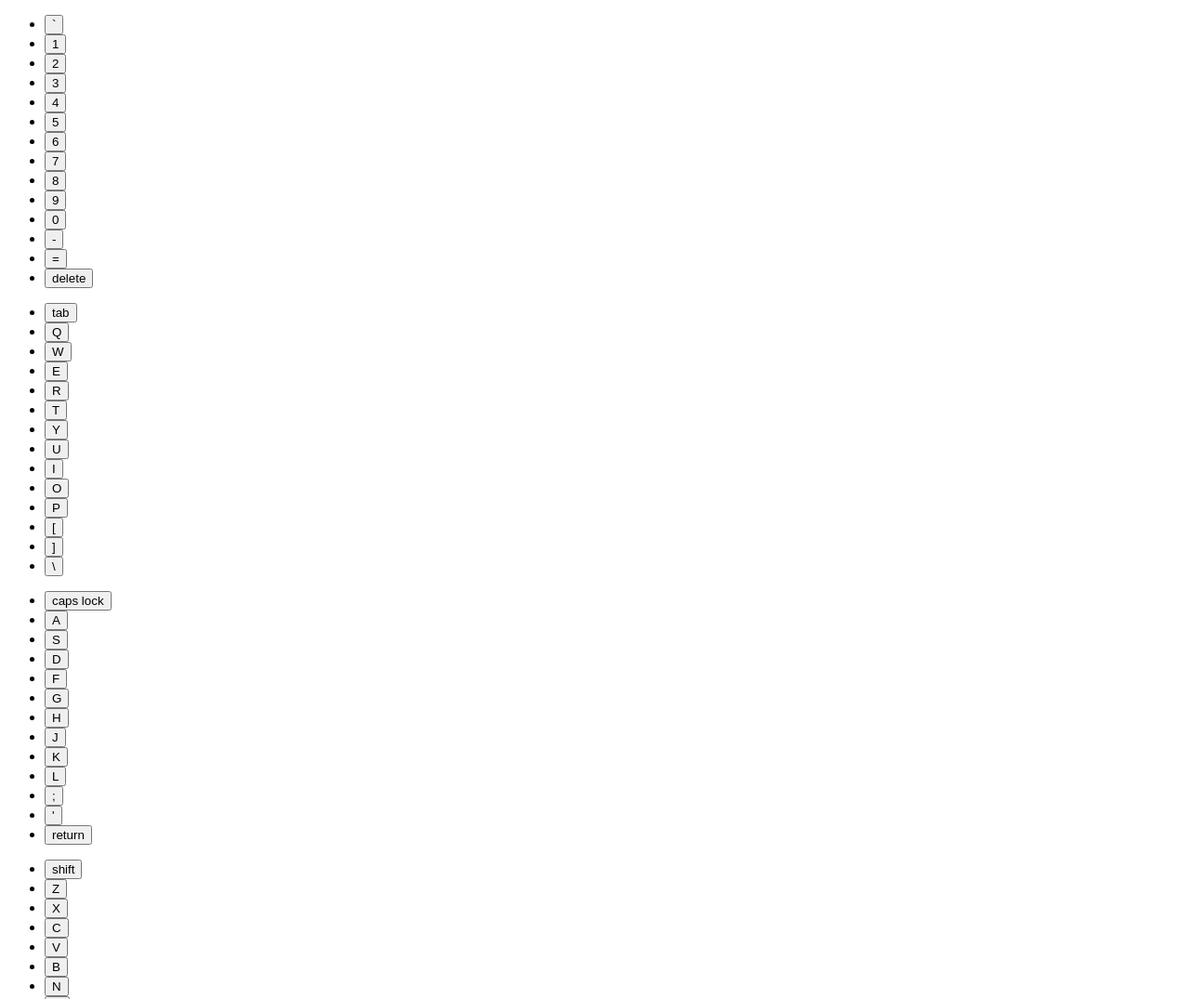
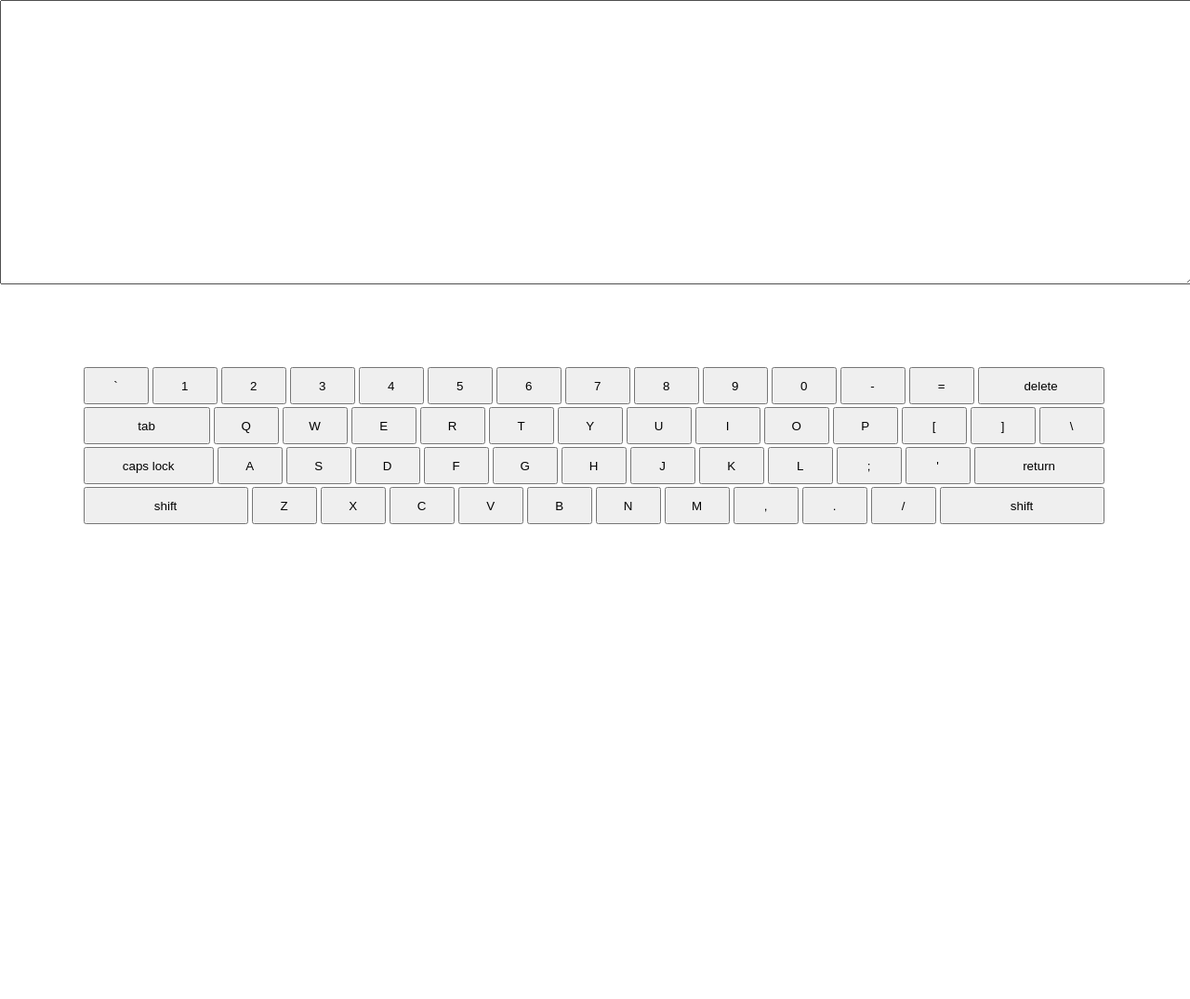
Before and after one commit to ColemanCox/4.4-jquery-events, a plain HTML site: page keyboard.html in a window 1280 px wide. Shown: the top 1075 px of the page at 93% size. After the commit the page ends 800 px from the top, so only its background shows below. Drawn offline with Linux system fonts and the light colour scheme.

Commit message:
github sucks

```diff
--- a/accordian.css
+++ b/accordian.css
@@ -51,28 +51,5 @@ html {
 *::before {
   box-sizing: inherit; }
 
-li {
-  border: 1px solid black;
-  background-color: silver;
-  width: 350px;
-  height: 35px;
-  display: block;
-  font-size: 17px;
-  font-family: sans-script;
-  color: #716a6a;
-  margin-left: 10%; }
-
-span {
-  float: right;
-  border: 1px solid black;
-  border-radius: 13px;
-  background-color: #CEC8C8;
-  margin-top: 1.5%;
-  margin-right: 1%;
-  width: 40px;
-  text-align: center; }
-
-.files {
-  background-color: rgba(98, 132, 177, 0.62);
-  height: 40px;
-  margin-top: 10%; }
+.fa {
+  height: 30px; }
--- a/keyboard.css
+++ b/keyboard.css
@@ -0,0 +1,71 @@
+/* http://meyerweb.com/eric/tools/css/reset/
+   v2.0 | 20110126
+   License: none (public domain)
+*/
+html, body, div, span, applet, object, iframe,
+h1, h2, h3, h4, h5, h6, p, blockquote, pre,
+a, abbr, acronym, address, big, cite, code,
+del, dfn, em, img, ins, kbd, q, s, samp,
+small, strike, strong, sub, sup, tt, var,
+b, u, i, center,
+dl, dt, dd, ol, ul, li,
+fieldset, form, label, legend,
+table, caption, tbody, tfoot, thead, tr, th, td,
+article, aside, canvas, details, embed,
+figure, figcaption, footer, header, hgroup,
+menu, nav, output, ruby, section, summary,
+time, mark, audio, video {
+  margin: 0;
+  padding: 0;
+  border: 0;
+  font-size: 100%;
+  font: inherit;
+  vertical-align: baseline; }
+
+/* HTML5 display-role reset for older browsers */
+article, aside, details, figcaption, figure,
+footer, header, hgroup, menu, nav, section {
+  display: block; }
+
+body {
+  line-height: 1; }
+
+ol, ul {
+  list-style: none; }
+
+blockquote, q {
+  quotes: none; }
+  blockquote:before, blockquote:after, q:before, q:after {
+    content: '';
+    content: none; }
+
+table {
+  border-collapse: collapse;
+  border-spacing: 0; }
+
+.row {
+  margin-left: 7%; }
+
+.delete {
+  width: 136px; }
+
+.tab {
+  width: 136px; }
+
+.return, .caps {
+  width: 140px; }
+
+.shift {
+  width: 177px; }
+
+button {
+  width: 70px;
+  height: 40px;
+  margin-top: .25%; }
+
+p {
+  margin-top: 7%; }
+
+textarea {
+  width: 100%;
+  height: 300px; }
--- a/keyboard.html
+++ b/keyboard.html
@@ -3,81 +3,78 @@
 <html lang="en">
 <head>
     <meta charset="utf-8">
-        <meta name = "viewport" content ="widthdevice-width, initial-scale=1">
-<link rel = "stylesheet" href = "/app.css">
-    <title>Title Here</title>
+        <meta name="viewport" content ="width=device-width, initial-scale=1">
+<link rel="stylesheet" href="keyboard.css">
+    <title>jQuery Events,Keyboard</title>
 </head>
 <body>
-<div class = "rowA">  </div>
+<div id="window">
+    <textarea id="bigWindow" rows="6" cols="60"></textarea>
+<div class="row">
+<p>
+  <button>`</button>
+  <button>1</button>
+  <button>2</button>
+  <button>3</button>
+  <button>4</button>
+  <button>5</button>
+  <button>6</button>
+  <button>7</button>
+  <button>8</button>
+  <button>9</button>
+  <button>0</button>
+  <button>-</button>
+  <button>=</button>
+  <button class="delete">delete</button>
+</div>
+<div class = "row">
+    <button class = "tab">tab</button>
+    <button>Q</button>
+    <button>W</button>
+    <button>E</button>
+    <button>R</button>
+    <button>T</button>
+    <button>Y</button>
+    <button>U</button>
+    <button>I</button>
+    <button>O</button>
+    <button>P</button>
+    <button>[</button>
+    <button>]</button>
+    <button>\</button>
+</div>
 
-<ul class = "first">
-   <li><button> `</button></li>
-    <li><button>1</button></li>
-     <li><button> 2</button></li>
-      <li><button>3 </button></li>
-       <li><button>4 </button></li>
-        <li><button> 5</button></li>
-         <li><button> 6</button></li>
-          <li><button> 7</button></li>
-           <li><button> 8</button></li>
-            <li><button> 9</button></li>
-             <li><button> 0</button></li>
-              <li><button> -</button></li>
-               <li><button> =</button></li>
-                <li><button>delete</button></li>
-  </ul>
+<div class="row">
+  <button class = "caps">caps lock</button>
+  <button>A</button>
+  <button>S</button>
+  <button>D</button>
+  <button>F</button>
+  <button>G</button>
+  <button>H</button>
+  <button>J</button>
+  <button>K</button>
+  <button>L</button>
+  <button>;</button>
+  <button>'</button>
+  <button class = "return">return</button>
+</div>
+<div class="row">
+  <button class = "shift">shift</button>
+  <button>Z</button>
+  <button>X</button>
+  <button>C</button>
+  <button>V</button>
+  <button>B</button>
+  <button>N</button>
+  <button>M</button>
+  <button>,</button>
+  <button>.</button>
+  <button>/</button>
+  <button class = "shift">shift</button>
+  </p>
+</div>
 
-  <div class = "rowb"></div>
-<ul class = "second">
-    <li><button>tab </button></li>
-    <li><button> Q</button></li>
-    <li><button> W</button></li>
-    <li><button> E</button></li>
-    <li><button> R</button></li>
-    <li><button> T</button></li>
-    <li><button> Y</button></li>
-    <li><button> U</button></li>
-    <li><button>I</button></li>
-    <li><button>O</button></li>
-    <li><button>P</button></li>
-    <li><button> [</button></li>
-    <li><button> ]</button></li>
-    <li><button> \</button></li>
-</ul>
-
-
-  <div class = "rowC"></div>
-  <ul class = "third">
-    <li><span><button> caps lock</button></span></li>
-    <li><button> A</button></li>
-    <li><button> S</button></li>
-    <li><button> D</button></li>
-    <li><button>F </button></li>
-    <li><button> G</button></li>
-    <li><button>H </button></li>
-    <li><button> J</button></li>
-    <li><button> K</button></li>
-    <li><button> L</button>
-    <li><button> ;</button></li>
-    <li><button> '</button></li>
-    <li><button> return</button></li>
-  </ul>
-
-  <div class = "rowD"></div>
-  <ul class = "fourth">
-    <li><button>shift </button></li>
-    <li><button> Z</button></li>
-    <li><button> X</button></li>
-    <li><button> C</button></li>
-    <li><button> V</button></li>
-    <li><button> B</button></li>
-    <li><button> N</button></li>
-    <li><button> M</button></li>
-    <li><button> ,</button></li>
-    <li><button> .</button></li>
-    <li><button> /</button></li>
-    <li><button> shift</button></li>
-  </ul>
 
 
 </body>
```
Also changed, not shown: accordian.html (+8 -34 lines), keyboard.js (+14 -0 lines).
